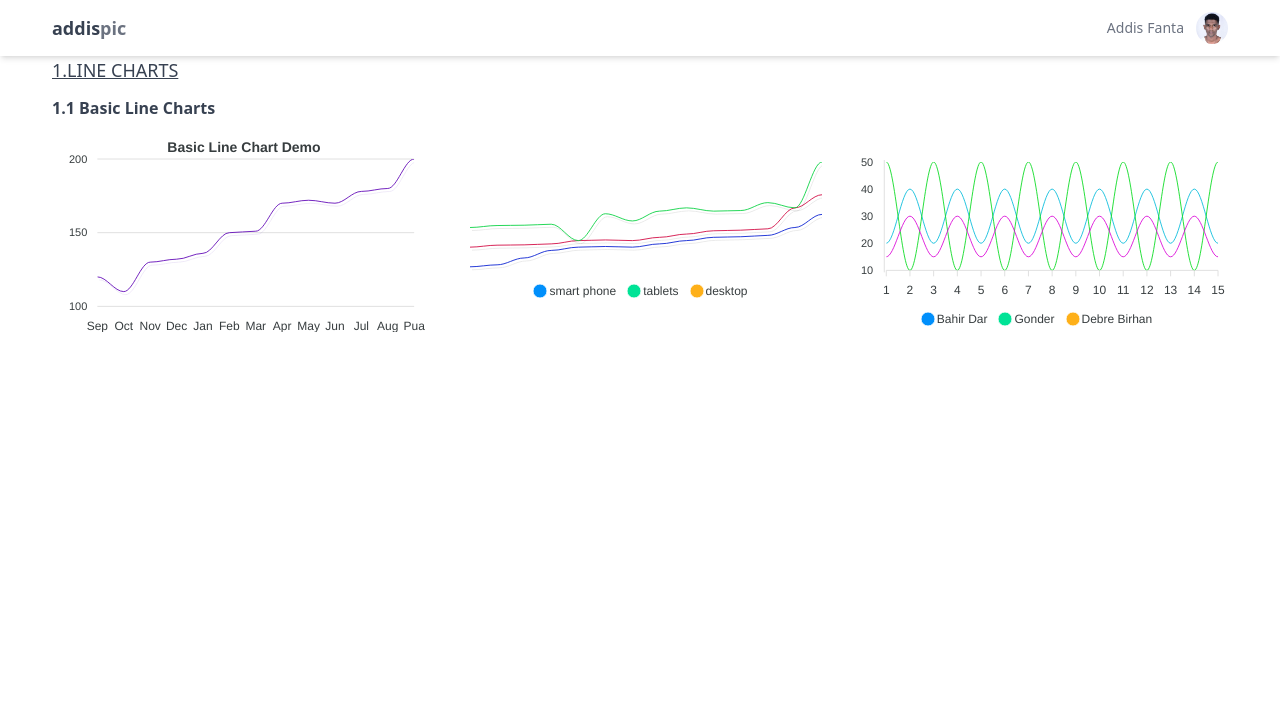
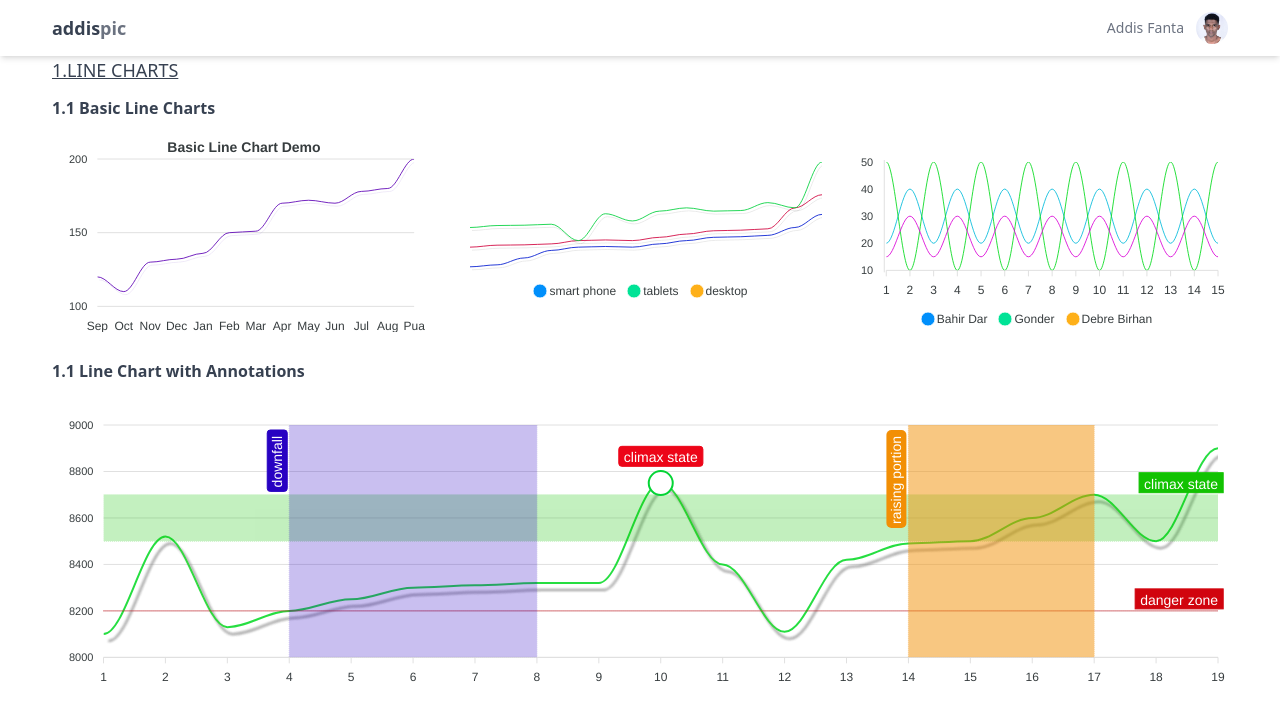
Before and after one commit to addispic/react-apexchart, a React (Vite) app: page / in a window 1280 px wide. Shown: the top 720 px of the page. Built offline with nearby package versions, Linux system fonts and the light colour scheme.

Commit message:
line chart with annotation is done a bit

```diff
--- a/src/pages/Home.jsx
+++ b/src/pages/Home.jsx
@@ -254,6 +254,148 @@ const Home = () => {
             </div>
           </div>
         </div>
+        {/* line chart with annotations */}
+        <header className="my-3">
+          <h3 className="font-bold text-gray-700">
+            1.1 Line Chart with Annotations
+          </h3>
+        </header>
+        <div className="grid grid-cols-1">
+          <Chart
+            type="line"
+            height={300}
+            series={[
+              {
+                name: "Temperature",
+                data: [
+                  8100, 8520, 8130, 8200, 8250, 8300, 8310, 8320, 8320, 8750,
+                  8400, 8110, 8420, 8490, 8500, 8600, 8700, 8500, 8900,
+                ],
+              },
+            ]}
+            options={{
+              chart: {
+                zoom: {
+                  enabled: false,
+                },
+                toolbar: {
+                  show: false,
+                },
+                dropShadow: {
+                  enabled: true,
+                  color: "#7a7a7a",
+                  top: 7,
+                  left: 5,
+                  blur: 1,
+                  opacity: 0.5,
+                },
+              },
+              colors: ["#04d921"],
+              markers: {
+                size: 0,
+                shape: "square",
+              },
+              stroke: {
+                curve: "smooth",
+                width: 2,
+              },
+              annotations: {
+                yaxis: [
+                  {
+                    y: 8200,
+                    borderColor: "#d1040e",
+                    label: {
+                      text: "danger zone",
+                      borderColor: "#d1040e",
+                      borderRadius: 0,
+                      style: {
+                        color: "#fff",
+                        background: "#d1040e",
+                        fontSize: 14,
+                      },
+                    },
+                  },
+                  {
+                    y: 8500,
+                    y2: 8700,
+                    borderColor: "#12c202",
+                    fillColor: "#12c202",
+                    opacity: 0.25,
+                    label: {
+                      text: "climax state",
+                      borderColor: "#12c202",
+                      borderRadius: 0,
+                      style: {
+                        color: "#fff",
+                        background: "#12c202",
+                        fontSize: 14,
+                      },
+                    },
+                  },
+                ],
+                xaxis: [
+                  {
+                    x: 4,
+                    x2: 8,
+                    borderColor: "#2802c2",
+                    fillColor: "#2802c2",
+                    opacity: 0.25,
+                    label: {
+                      text: "downfall",
+                      borderColor: "#2802c2",
+                      borderRadius: 3,
+                      style: {
+                        color: "#fff",
+                        background: "#2802c2",
+                        fontSize: 14,
+                      },
+                    },
+                  },
+                  {
+                    x: 14,
+                    x2: 17,
+                    borderColor: "#f28f05",
+                    fillColor: "#f28f05",
+                    opacity: 0.5,
+                    label: {
+                      text: "raising portion",
+                      borderColor: "",
+                      borderRadius: 5,
+
+                      style: {
+                        color: "#fff",
+                        background: "#f28f05",
+                        fontSize: 14,
+                      },
+                    },
+                  },
+                ],
+                points: [
+                  {
+                    x: 10,
+                    y: 8750,
+                    marker: {
+                      size: 12,
+                      fillColor: "#fff",
+                      strokeColor: "#04d435",
+                      strokeWidth: 2,
+                    },
+                    label: {
+                      text: "climax state",
+                      borderColor: "#ed0518",
+                      borderRadius: 3,
+                      style: {
+                        color: "#fff",
+                        background: "#ed0518",
+                        fontSize: 14,
+                      },
+                    },
+                  },
+                ],
+              },
+            }}
+          />
+        </div>
       </div>
     </div>
   );
```
